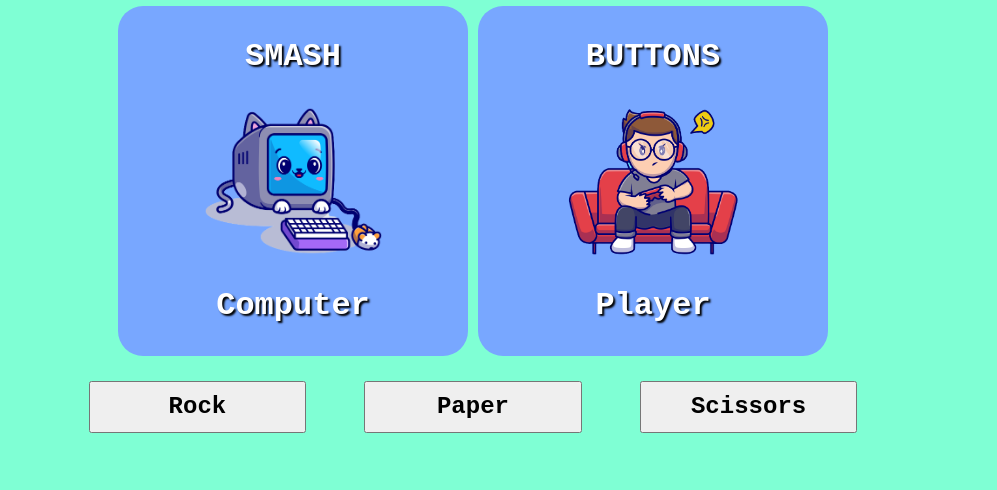
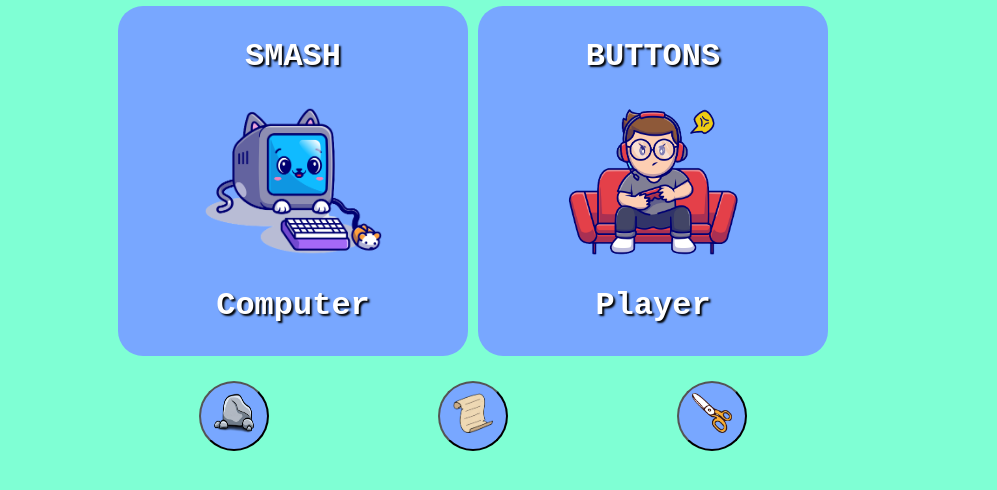
Before and after one commit to gangadharrr/Rock-Paper-Scissor-Game, a plain HTML site: page index.html in a window 1280 px wide. Both pictures are taken after a click on the button "Restart Game". Shown: the part 136-626 px from the top of the page, without its empty margins (167-1164 px from the left). Drawn offline with Linux system fonts and the light colour scheme.

Commit message:
.Update Controls Button changes

```diff
--- a/assets/css/style.css
+++ b/assets/css/style.css
@@ -60,8 +60,23 @@ body{
 
     font-size: 150%;
     font-weight: bold;
-    height: 4cqmax;
-    width:17cqmax;
+    height: 70px;
+    width:70px;
+    border-radius: 50%;
+    background-color: rgb(120, 167, 255);
+}
+.controls button:disabled{
+    font-size: 150%;
+    font-weight: bold;
+    height: 70px;
+    width:70px;
+    border-radius: 50%;
+    background-color: rgb(255, 67, 111);
+}
+.controls img
+{
+    height:40px;
+    width:40px;
 }
 .score
 {
--- a/assets/js/script.js
+++ b/assets/js/script.js
@@ -86,8 +86,12 @@ function gameAction(playerValue)
   }
   if(playerScore==5 || computerScore==5)
   {
-    // alert(`!!!!!!!!${computerScore==5?'Computer':'Player'} Wins!!!!!!!!`);
     computerScore==5?playerLose():playerWin();
+    let buttons=document.querySelectorAll(".controls button");
+    for(var button of buttons)
+    {
+      button.disabled=true;
+    }
     setTimeout(()=>{restartGame();},3000);
     return
   }
@@ -96,6 +100,11 @@ function gameAction(playerValue)
 
 function restartGame()
 {
+    let buttons=document.querySelectorAll(".controls button");
+    for(var button of buttons)
+    {
+      button.disabled=false;
+    }
     document.getElementById("confetti").style.display="none";
     document.querySelector("body").style.backgroundImage=`none`;
     document.getElementById('player-title').style.color='#fff';
--- a/index.html
+++ b/index.html
@@ -3,7 +3,7 @@
     <head>
         <meta charset="utf-8">
         <meta name="viewport" content="width=device-width, initial-scale=1">
-        <title>Rock Paper Scissor</title>
+        <title>Rock Paper Scissors</title>
         <link rel="stylesheet" type="text/css" href="assets\css\style.css" />
     </head>
     <body>
@@ -42,9 +42,9 @@
             </div>
         </div>
         <div class="controls">
-            <button value="rock" onclick="gameAction('rock')">Rock</button>
-            <button value="paper" onclick="gameAction('paper')">Paper</button>
-            <button value="scissors" onclick="gameAction('scissors')">Scissors</button>
+            <button value="rock" onclick="gameAction('rock')"><img src="assets/images/rock.png" /></button>
+            <button value="paper" onclick="gameAction('paper')"><img src="assets/images/paper.png" /></button>
+            <button value="scissors" onclick="gameAction('scissors')"><img src="assets/images/scissors.png" /></button>
         </div>
         <script src="assets/js/script.js"></script>
     </body>
```
